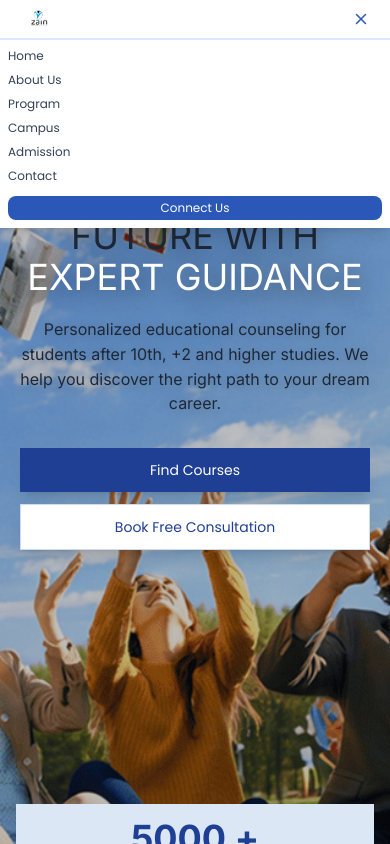
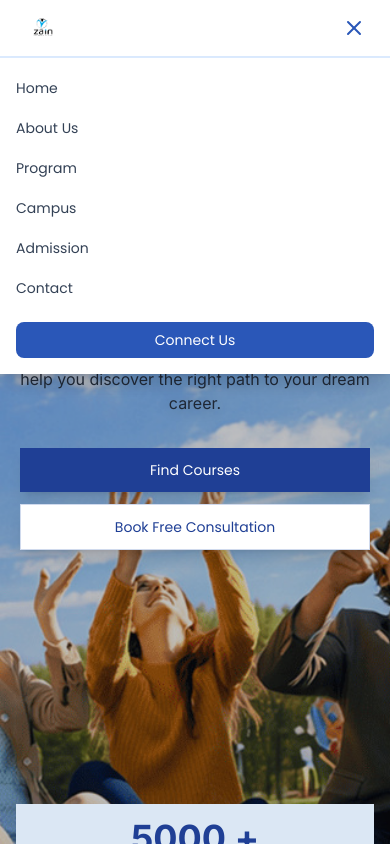
Before and after one commit to mhdameenvp/zain, a React (Vite) app: page / in a window 390 px wide. Both pictures are taken after a click on the button 361 px from the left and 18 px from the top of the page. Shown: the top 844 px of the page. Built offline with nearby package versions, Linux system fonts and the light colour scheme.

Commit message:
Make navbar bigger on mobile screens

```diff
--- a/src/components/layout/Navbar.jsx
+++ b/src/components/layout/Navbar.jsx
@@ -36,10 +36,10 @@ const Navbar = () => {
       </div>
 
       <div className="w-full border-b border-blue-100 bg-white shadow-sm">
-        <div className="max-w-7xl mx-auto px-2 lg:px-4 py-1 flex items-center justify-between">
+        <div className="max-w-7xl mx-auto px-3 lg:px-4 py-2 sm:py-1 flex items-center justify-between">
           <div className="flex items-center group cursor-pointer">
             <div className="relative flex items-center justify-center">
-              <img src={logo} alt="Zain" className="w-12 h-auto object-contain sm:w-16 lg:w-24" />
+              <img src={logo} alt="Zain" className="w-14 h-auto object-contain sm:w-16 lg:w-24" />
             </div>
           </div>
 
@@ -77,13 +77,13 @@ const Navbar = () => {
           </div>
 
           <button
-            className="lg:hidden p-1 rounded-lg hover:bg-blue-50 transition"
+            className="lg:hidden p-2 rounded-lg hover:bg-blue-50 transition"
             onClick={() => setIsOpen(!isOpen)}
           >
             {isOpen ? (
-              <X size={18} className="text-[#2a57b8]" />
+              <X size={24} className="text-[#2a57b8]" />
             ) : (
-              <Menu size={18} className="text-[#2a57b8]" />
+              <Menu size={24} className="text-[#2a57b8]" />
             )}
           </button>
         </div>
@@ -91,13 +91,13 @@ const Navbar = () => {
 
       {isOpen && (
         <div className="lg:hidden border-t border-blue-100 bg-white shadow-lg">
-          <div className="flex flex-col px-2 py-2 gap-2 text-slate-700 font-semibold">
+          <div className="flex flex-col px-4 py-4 gap-3 text-slate-700 font-semibold">
             {navItems.map((item, index) => (
               <a
                 key={index}
                 href={item.href}
                 onClick={() => setIsOpen(false)}
-                className="text-xs sm:text-base hover:text-[#2a57b8] transition duration-300"
+                className="text-sm sm:text-base hover:text-[#2a57b8] transition duration-300 py-1"
               >
                 {item.label}
               </a>
@@ -106,7 +106,7 @@ const Navbar = () => {
             <a
               href="#contact"
               onClick={() => setIsOpen(false)}
-              className="mt-1 bg-[#2a57b8] text-white py-1 rounded-lg text-center font-semibold hover:bg-[#1f3f95] transition duration-300 text-xs sm:text-sm"
+              className="mt-2 bg-[#2a57b8] text-white py-2 rounded-lg text-center font-semibold hover:bg-[#1f3f95] transition duration-300 text-sm sm:text-base"
             >
               Connect Us
             </a>
```
